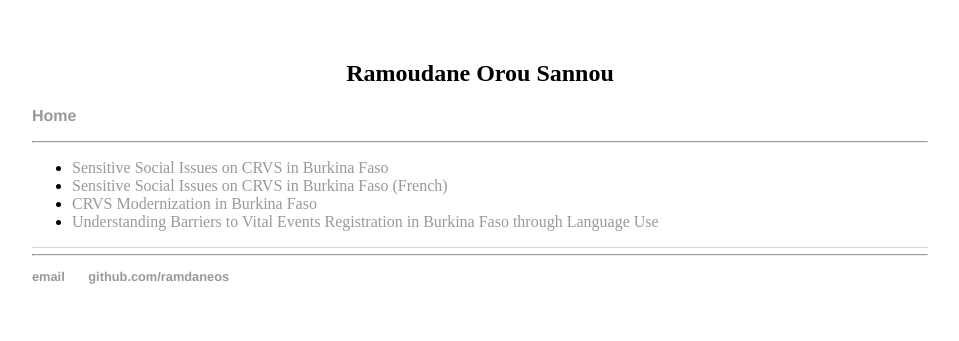
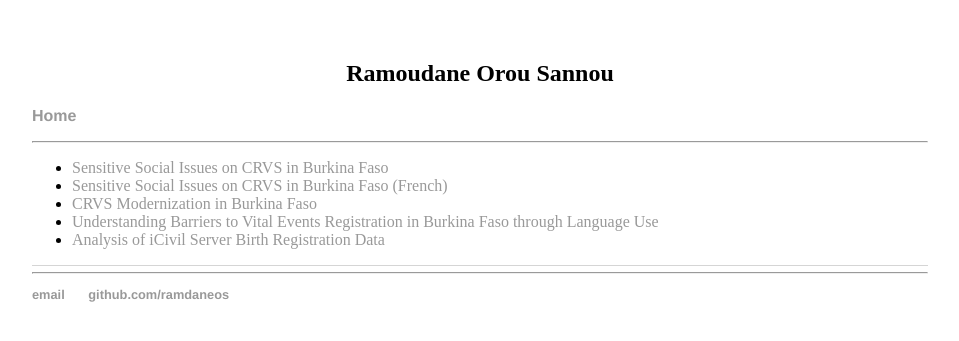
Before and after one commit to RamdaneOS/ramdaneos.github.io, a Jekyll site: the page built from index.html, in a window 1280 px wide. Shown: the top 341 px of the page, without its empty margins (160-1119 px from the left). Built offline with Jekyll 4.4.1, drawn with Linux system fonts in a browser that asks for light colours; Markdown is read by kramdown in place of the engine named in the settings.

Commit message:
Update index.html

```diff
--- a/index.html
+++ b/index.html
@@ -10,5 +10,6 @@ title: Ramoudane Orou Sannou
 		<li> <a href="CRVS_Modernization_BF.html"> CRVS Modernization in Burkina Faso </a></li>
 		<li> <a href="Final_RamdaneOS_Ottawa_Poster.pdf"> Understanding Barriers to Vital Events Registration in Burkina Faso through
 Language Use </a></li>
+		<li> <a href="iCivil_Birth_Reg.html"> Analysis of iCivil Server Birth Registration Data </a></li>
         <ul>
 </div><!-- /.blurb -->
```
